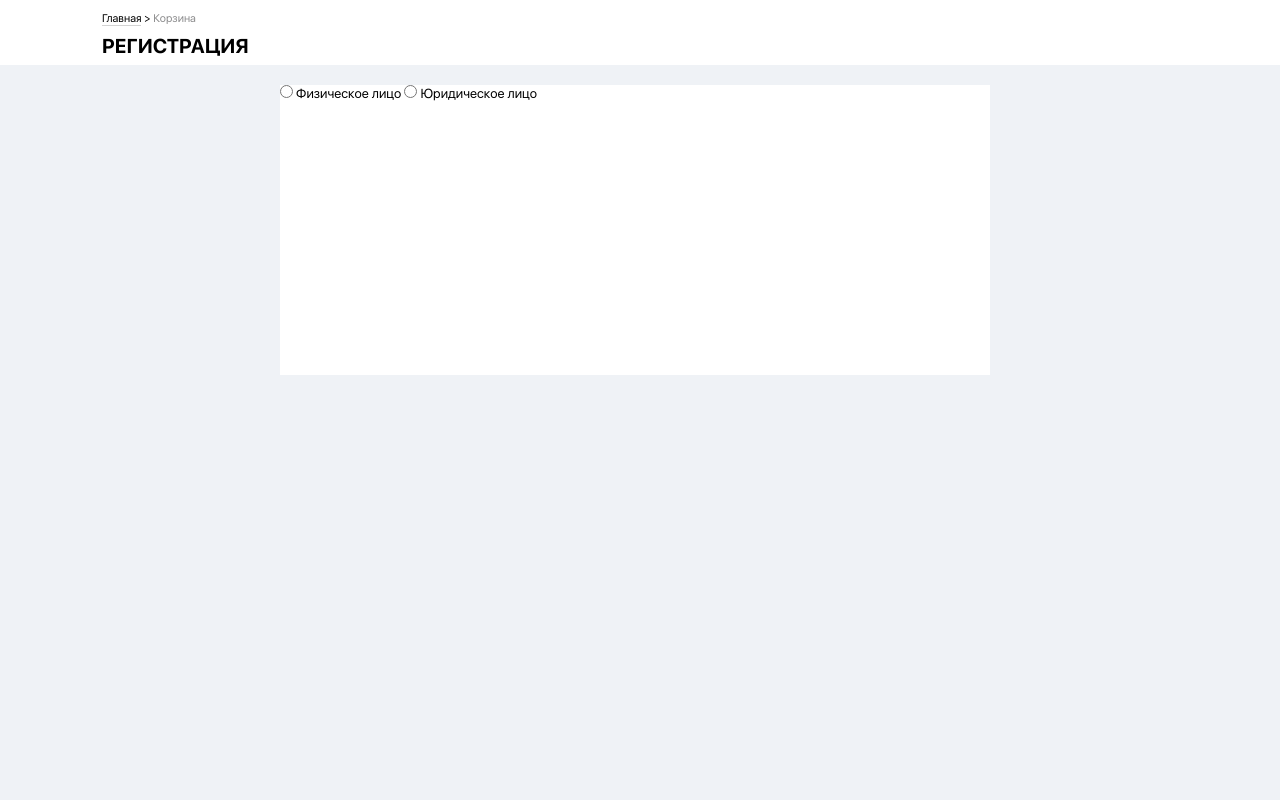
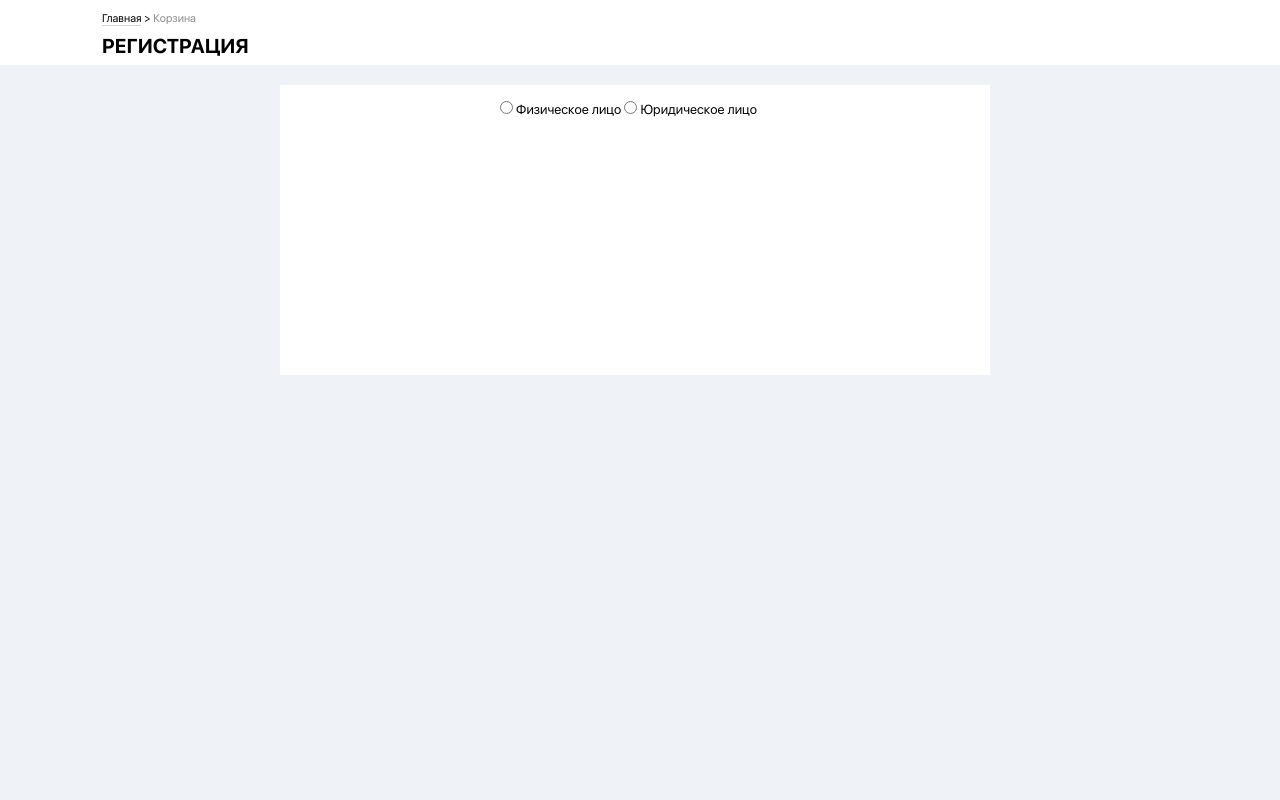
Before and after one commit to DenRzn/Sphera, a plain HTML site: page index.html in a window 1280 px wide. Shown: the top 800 px of the page. Drawn offline with Linux system fonts and the light colour scheme.

Commit message:
18:35_12_09_2016

```diff
--- a/css/style.css
+++ b/css/style.css
@@ -122,11 +122,19 @@ body, html {
     background-color: #ffffff;
 }
 
-.selection {
-padding-top: 14;
+.selectionFaceBlock {
+  height: 12px;
+  width: 270px;
+  margin: 0 auto;
+  padding-top: 16px;
+
 }
 
-.selection span {
+.selectionFace span {
   font-size: 13px;
   font-family: 'SFUIDisplay-Regular';
 }
+.faceFiz  {
+  display: flex;
+
+}
--- a/index.html
+++ b/index.html
@@ -15,40 +15,28 @@
       <div class="nav">
         <div class="navBlock">
           <div class="breads">
-                  <span>
-                <div class="under">
+            <span><div class="under">
               Главная
-                </div>  ></span><span class="basket"> Корзина</span>
+                  </div> ></span><span class="basket"> Корзина</span>
           </div>
-
             <div class="title">
               <span>РЕГИСТРАЦИЯ</span>
             </div>
         </div>
-
       </div>
-
   </div>
   <div class="regWrap">
-
     <div class="reg">
       <div class="regBlock">
-            <div class="selection">
-              <span><form class="selectionBlock">
-
-                <input type="radio" name="fizYour" value="fiz">
-                Физическое лицо
-                <input type="radio" name="fizYour" value="your">
-                Юридическое лицо
-              </form></span>
-
-            </div>
-
-
+        <div class="selectionFaceBlock">
+          <div class="selectionFace">
+            <form class="faceFiz">
+              <span><input type="radio" name="fizYour" value="fiz"> Физическое лицо
+              <input type="radio" name="fizYour" value="your"> Юридическое лицо</span>
+            </form>
           </div>
         </div>
-
       </div>
-
-
+    </div>
+  </div>
 </body </html>
```
Lines whose indentation alone changed are shown as unchanged.
